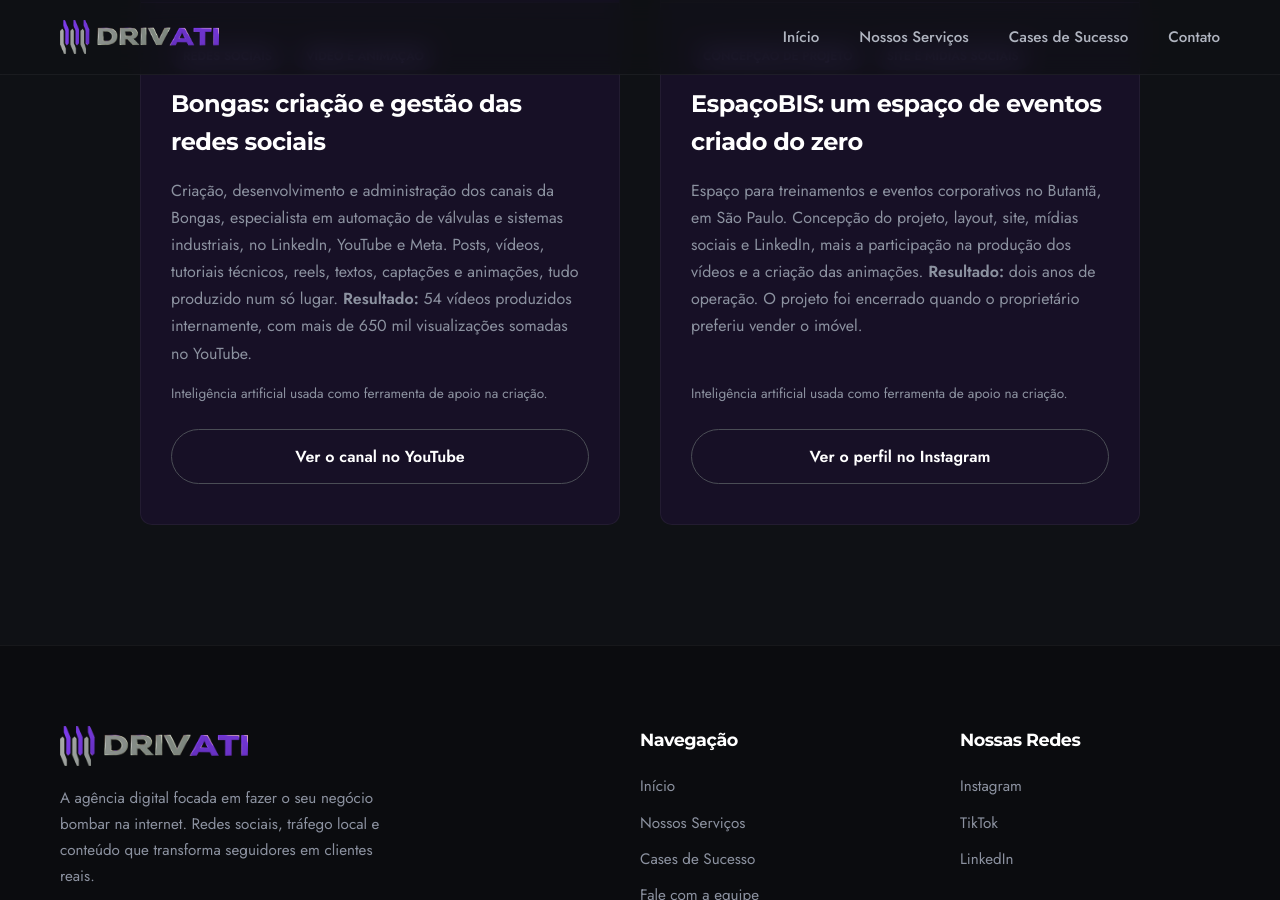
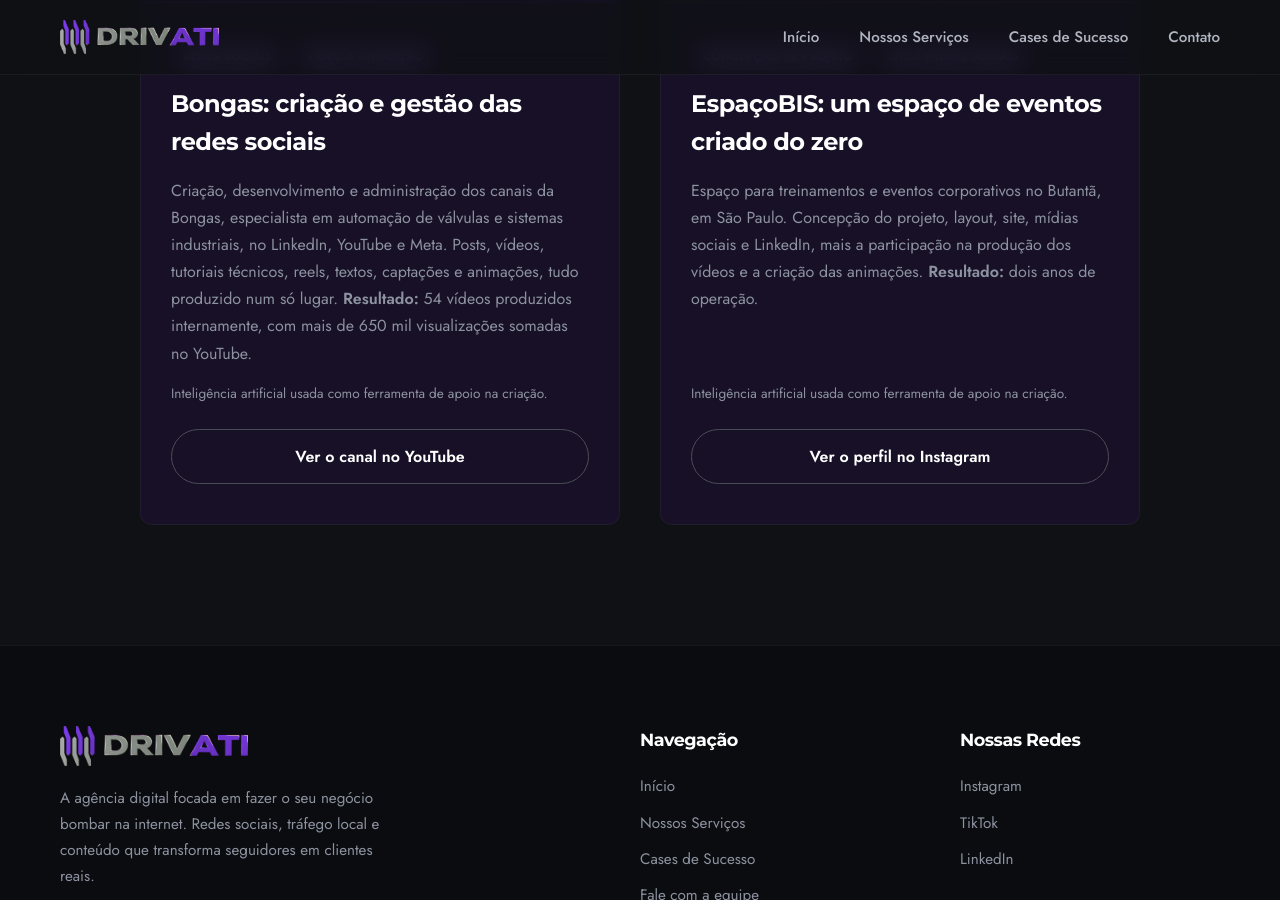
Before and after one commit to pedrosajrdigital/Drivati, a Jekyll site: the page built from index.html, in a window 1280 px wide and 900 px high, scrolled down 3288 px. Built offline with Jekyll 4.4.1, drawn with Linux system fonts in a browser that asks for light colours.

Commit message:
EspaçoBIS: remove menção ao encerramento do projeto
Co-Authored-By: Claude Sonnet 5.5 <noreply@anthropic.com>
Claude-Session: https://claude.ai/code/session_01RjAyFE22sfAnTy89Y7pjqg

```diff
--- a/cases.html
+++ b/cases.html
@@ -39,7 +39,7 @@ css: cases
                             <span class="tag">Site e mídias sociais</span>
                         </div>
                         <h3 class="project-title">EspaçoBIS: um espaço de eventos criado do zero</h3>
-                        <p class="project-text">Espaço para treinamentos e eventos corporativos no Butantã, em São Paulo. Concepção do projeto, layout, site, mídias sociais e LinkedIn, mais a participação na produção dos vídeos e a criação das animações. <strong>Resultado:</strong> dois anos de operação. O projeto foi encerrado quando o proprietário preferiu vender o imóvel.</p>
+                        <p class="project-text">Espaço para treinamentos e eventos corporativos no Butantã, em São Paulo. Concepção do projeto, layout, site, mídias sociais e LinkedIn, mais a participação na produção dos vídeos e a criação das animações. <strong>Resultado:</strong> dois anos de operação.</p>
                         <p class="project-note">Inteligência artificial usada como ferramenta de apoio na criação.</p>
                         <a href="https://www.instagram.com/spacobis/" target="_blank" rel="noopener" class="btn btn-secondary project-btn">Ver o perfil no Instagram</a>
                     </div>
--- a/index.html
+++ b/index.html
@@ -124,7 +124,7 @@ standalone: true
                             <span class="tag">Site e mídias sociais</span>
                         </div>
                         <h3 class="project-title">EspaçoBIS: um espaço de eventos criado do zero</h3>
-                        <p class="project-text">Espaço para treinamentos e eventos corporativos no Butantã, em São Paulo. Concepção do projeto, layout, site, mídias sociais e LinkedIn, mais a participação na produção dos vídeos e a criação das animações. <strong>Resultado:</strong> dois anos de operação. O projeto foi encerrado quando o proprietário preferiu vender o imóvel.</p>
+                        <p class="project-text">Espaço para treinamentos e eventos corporativos no Butantã, em São Paulo. Concepção do projeto, layout, site, mídias sociais e LinkedIn, mais a participação na produção dos vídeos e a criação das animações. <strong>Resultado:</strong> dois anos de operação.</p>
                         <p class="project-note">Inteligência artificial usada como ferramenta de apoio na criação.</p>
                         <a href="https://www.instagram.com/spacobis/" target="_blank" rel="noopener" class="btn btn-secondary project-btn">Ver o perfil no Instagram</a>
                     </div>
```
